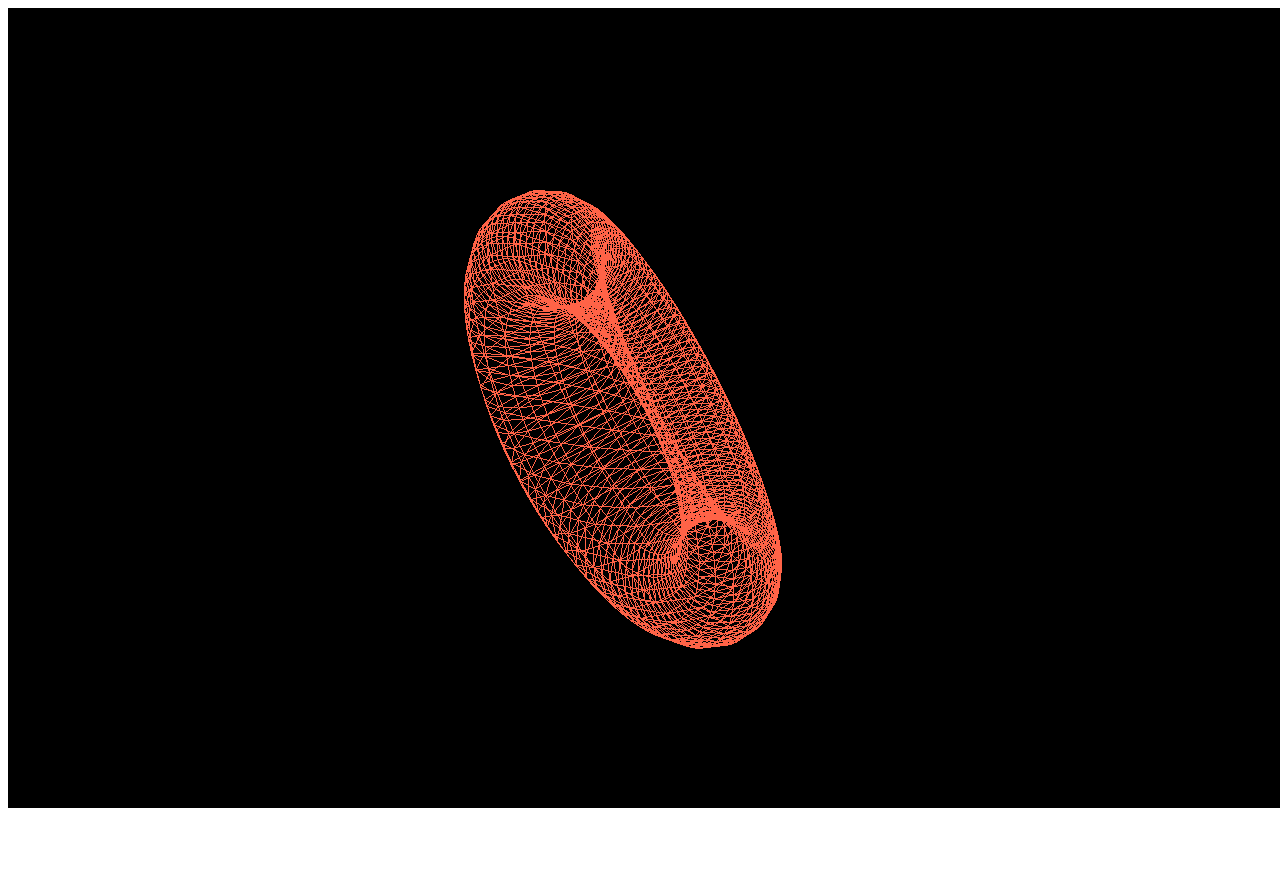
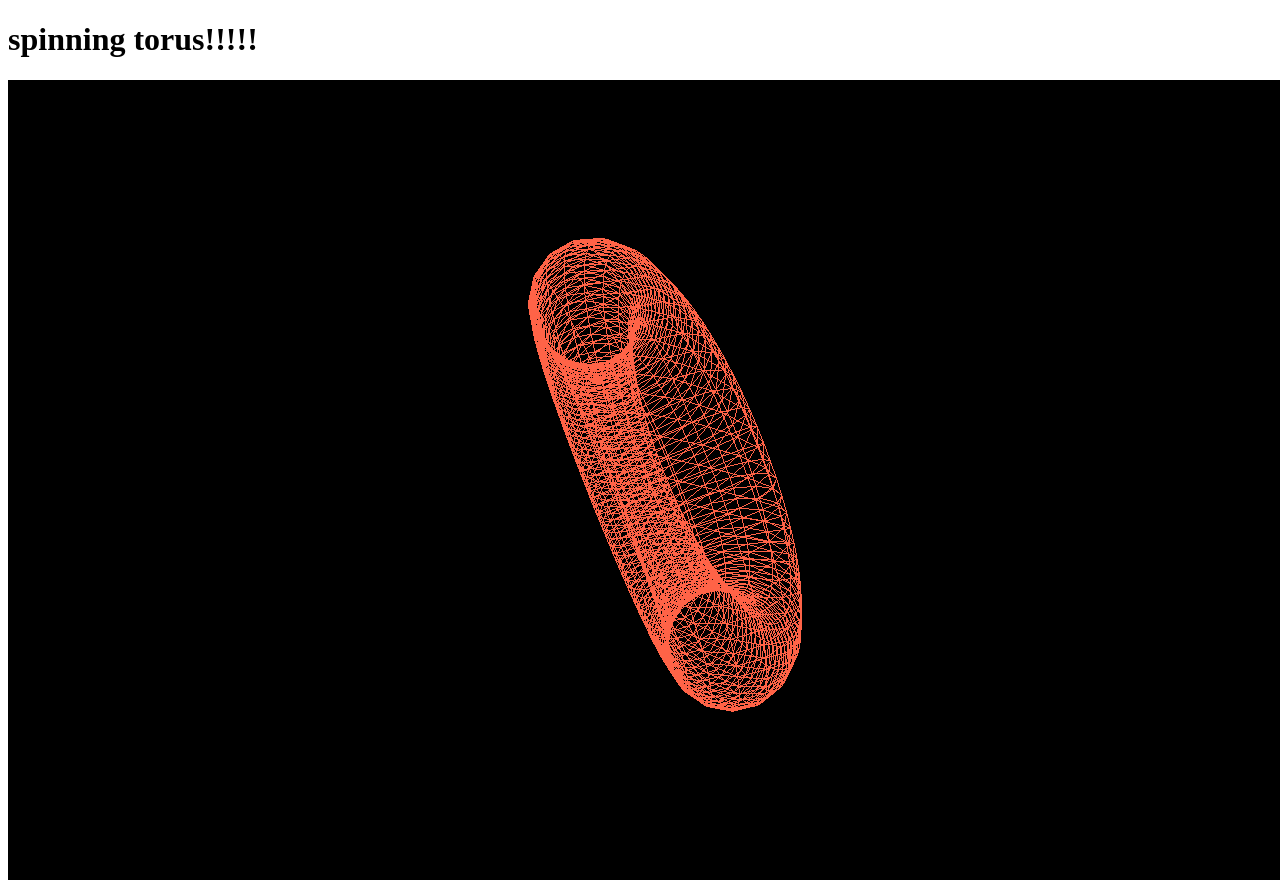
Before and after one commit to johannalohmus/johannalohmus.com, a website built with Vite: page src/index.html in a window 1280 px wide. Before the commit the page ends 820 px from the top, so only its background shows below. Built offline with nearby package versions, Linux system fonts and the light colour scheme; animation ran at ten frames a second.

Commit message:
spinning torus text weee

```diff
--- a/src/index.html
+++ b/src/index.html
@@ -6,10 +6,11 @@
       <link href="/style.css" rel="stylesheet" type="text/css" />
 
     <meta name="viewport" content="width=device-width, initial-scale=1.0" />
-    <title>Vite App</title>
+    <title>Johanna Lohmus</title>
   </head>
   <body>
     <script type="module" src="./script.js"></script>
+    <h1 id="spinning-torus-text">spinning torus!!!!!</h1>
     <canvas class="webgl"></canvas>
   </body>
 </html>
--- a/src/script.js
+++ b/src/script.js
@@ -22,9 +22,9 @@ scene.add(torus);
 function animate()
 {
   requestAnimationFrame(animate);
-  torus.rotation.x += 0.1;
-  torus.rotation.y += 0.1;
-  torus.rotation.z += 0.1;
+  torus.rotation.x += 0.5;
+  torus.rotation.y += 0.5;
+  torus.rotation.z += 0.5;
   renderer.render(scene, camera);
 }
 
--- a/src/style.css
+++ b/src/style.css
@@ -0,0 +1,4 @@
+.spinning-torus-text
+{
+    color:white;
+}
```
